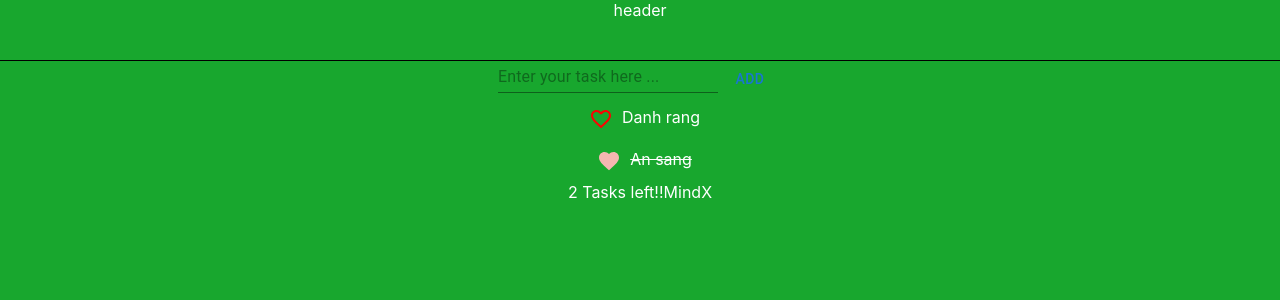
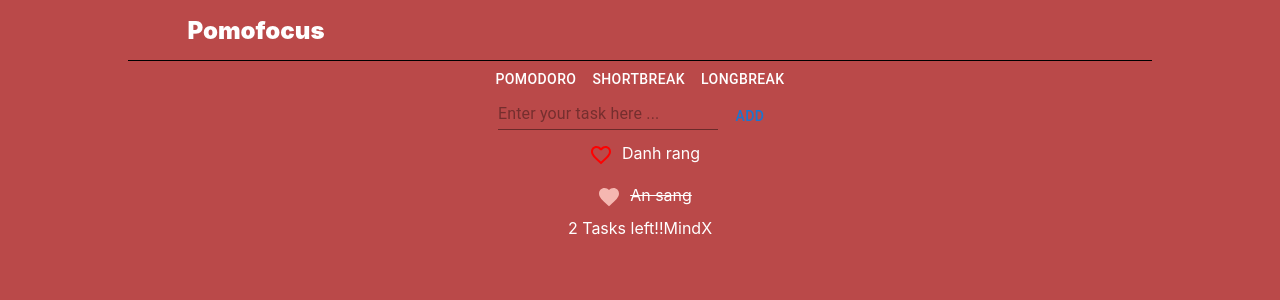
Before and after one commit to dvtam99/MINDX-CIJS91-GR2, a React (Create React App) app in the folder homework/lession3/: page / in a window 1280 px wide. Shown: the top 300 px of the page. Built offline with nearby package versions, Linux system fonts and the light colour scheme.

Commit message:
update pomo

```diff
--- a/homework/lession3/package.json
+++ b/homework/lession3/package.json
@@ -12,6 +12,7 @@
     "@testing-library/user-event": "^13.5.0",
     "react": "^18.2.0",
     "react-dom": "^18.2.0",
+    "react-router-dom": "^6.21.2",
     "react-scripts": "5.0.1",
     "sass": "^1.69.7",
     "web-vitals": "^2.1.4"
--- a/homework/lession3/src/App.js
+++ b/homework/lession3/src/App.js
@@ -1,67 +1,20 @@
-import React, { useState, createContext } from "react";
+import React from "react";
 import "./base.scss"
 import "./App.css";
-import TaskInput from "./components/TaskInput";
-import Footer from "./components/Footer";
-import Task from "./components/Task";
-import { PomoCT } from "./contexts";
-import Header from "./components/Header";
+import { Routes, Route, BrowserRouter } from 'react-router-dom'
+import Pomo from "./views/Pomo";
 
 function App() {
-  const [taskList, setTaskList] = useState([
-    { isDone: false, taskName: "Danh rang" },
-    { isDone: true, taskName: "An sang" },
-  ]);
 
-  const onTaskChange = (task) => {
-    let newArr = [...taskList];
-    newArr.push({ isDone: false, taskName: task });
-    // let newArr = [...taskList, task];
-    setTaskList(newArr);
-  };
-
-  const onChecked = (checked, index) => {
-    let newArr = [...taskList];
-    newArr[index].isDone = checked;
-    setTaskList(newArr);
-  };
-  return (
-    <PomoCT.Provider value={{ mode: "longBreak", timer: "25" }}>
-      <PomoCT.Consumer>
-        {(pomoCtx) => {
-          console.log(pomoCtx)
-          debugger
-          return (
-            <div className={`App container ${pomoCtx.mode}`}>
-              <Header />
-              {/* <Button variant="contained">new btn</Button> */}
-
-
-              <TaskInput onTaskChange={onTaskChange} />
-
-              <div className="task-list">
-                {taskList.map((task, index) => (
-                  <Task
-                    title={task.taskName}
-                    isDone={task.isDone}
-                    key={index}
-                    index={index}
-                    onChecked={onChecked}
-                  />
-                ))}
-              </div>
-              <Footer taskTodo={taskList.length}></Footer>
-            </div>
-          )
-        }}
-
-      </PomoCT.Consumer>
-
-    </PomoCT.Provider>
+  return (<BrowserRouter>
+    <Routes>
+      <Route path="/" element={<Pomo />} />
+      <Route path="/profile" element={<div>profile</div>} />
+      <Route path="/about" element={<div> about</div>} />
+    </Routes>
+  </BrowserRouter>
 
   );
 }
 
 export default App;
-
-// update lai mang ban them pro, isDone
--- a/homework/lession3/src/base.scss
+++ b/homework/lession3/src/base.scss
@@ -1,17 +1,30 @@
 $font-stack: Helvetica, sans-serif;
 $primary-color: rgb(186, 73, 73);
-$secondary-color: #3545f4;
-$third-color: #18a72e;
+$secondary-color: rgb(56 132 137);
+$third-color: rgb(57, 112, 151);
 
 .pomodoro {
-  color: #fff;
+  color: #fff !important;
   background-color: $primary-color;
 }
 .shortBreak {
-  color: #771313;
+  color: #fff !important;
   background-color: $secondary-color;
 }
 .longBreak {
-  color: #fff;
+  color: #fff !important;
   background-color: $third-color;
 }
+
+@for $i from 1 through 100 {
+  .w-#{$i}pc {
+    width: calc(#{$i} * 1%);
+  }
+}
+
+.d-flex {
+  display: flex;
+}
+.jus {
+  justify-content: center;
+}
--- a/homework/lession3/src/components/Header/header.scss
+++ b/homework/lession3/src/components/Header/header.scss
@@ -1,4 +1,16 @@
 .header {
   height: 60px;
   border-bottom: 1px solid black;
+  display: flex;
+
+  align-items: center;
+  .logo {
+    font-weight: 900;
+    font-size: x-large;
+  }
 }
+.pre-header {
+  display: flex;
+  text-align: center;
+  justify-content: center;
+}
--- a/homework/lession3/src/components/Header/index.js
+++ b/homework/lession3/src/components/Header/index.js
@@ -1,9 +1,14 @@
-import React from 'react'
-import "./header.scss"
+import React from "react";
+import "./header.scss";
 const Header = () => {
-    return (
-        <div className='header'>header</div>
-    )
-}
+  return (
+    <div className="w-100pc pre-header">
+      <div className="header w-80pc ">
+        <div className="w-25pc logo">Pomofocus</div>
+        <div className="w-75pc"></div>
+      </div>
+    </div>
+  );
+};
 
-export default Header
+export default Header;
--- a/homework/lession3/src/contexts/PomoCT/PomoCT.jsx
+++ b/homework/lession3/src/contexts/PomoCT/PomoCT.jsx
@@ -1,6 +1,6 @@
-import React, { createContext } from 'react'
+import { createContext } from 'react'
 
-const defaultValue = { backGroundColor: "red", timer: "25" }
+const defaultValue = { mode: "longBreak", timer: "25" }
 const PomoCT = createContext(defaultValue)
 
 export default PomoCT
--- /dev/null
+++ b/homework/lession3/src/views/Pomo/Components/BtnPomo/BtnPomo.jsx
@@ -0,0 +1,22 @@
+import React, { useContext } from "react";
+import { PomoCT } from "../../../../contexts";
+import { Button } from "@mui/material";
+const BtnPomo = () => {
+  const { setMode, listMode = [] } = useContext(PomoCT);
+
+  return (
+    <div>
+      {listMode.map((btn) => (
+        <Button
+          onClick={() => setMode(btn)}
+          key={btn.name}
+          className={btn.name}
+        >
+          {btn.name}
+        </Button>
+      ))}
+    </div>
+  );
+};
+
+export default BtnPomo;
--- /dev/null
+++ b/homework/lession3/src/views/Pomo/Components/BtnPomo/index.js
@@ -0,0 +1,2 @@
+import BtnPomo from "./BtnPomo";
+export default BtnPomo;
--- /dev/null
+++ b/homework/lession3/src/views/Pomo/Pomo.jsx
@@ -0,0 +1,66 @@
+import React, { useState } from "react";
+
+import TaskInput from "../../components/TaskInput";
+import Footer from "../../components/Footer";
+import Task from "../../components/Task";
+import { PomoCT } from "../../contexts";
+import Header from "../../components/Header";
+import BtnPomo from "./Components/BtnPomo";
+
+function Pomo() {
+  const [taskList, setTaskList] = useState([
+    { isDone: false, taskName: "Danh rang" },
+    { isDone: true, taskName: "An sang" },
+  ]);
+
+  const onTaskChange = (task) => {
+    let newArr = [...taskList];
+    newArr.push({ isDone: false, taskName: task });
+    setTaskList(newArr);
+  };
+
+  const onChecked = (checked, index) => {
+    let newArr = [...taskList];
+    newArr[index].isDone = checked;
+    setTaskList(newArr);
+  };
+
+  const listMode = [
+    { name: "pomodoro", timer: 25 },
+    { name: "shortBreak", timer: 5 },
+    { name: "longBreak", timer: 10 },
+  ];
+
+  const [mode, setMode] = useState({ name: "pomodoro", timer: 25 });
+
+  return (
+    <PomoCT.Provider value={{ mode, setMode, listMode }}>
+      <PomoCT.Consumer>
+        {(pomoCt) => {
+          return (
+            <div className={`Pomo App container ${pomoCt.mode.name}`}>
+              <Header />
+              <BtnPomo />
+              <TaskInput onTaskChange={onTaskChange} />
+
+              <div className="task-list">
+                {taskList.map((task, index) => (
+                  <Task
+                    title={task.taskName}
+                    isDone={task.isDone}
+                    key={index}
+                    index={index}
+                    onChecked={onChecked}
+                  />
+                ))}
+              </div>
+              <Footer taskTodo={taskList.length}></Footer>
+            </div>
+          );
+        }}
+      </PomoCT.Consumer>
+    </PomoCT.Provider>
+  );
+}
+
+export default Pomo;
--- /dev/null
+++ b/homework/lession3/src/views/Pomo/index.js
@@ -0,0 +1,3 @@
+import Pomo from "./Pomo";
+
+export default Pomo
```
Also changed, not shown: 1 other file (tests, documents, lock files or other folders).
